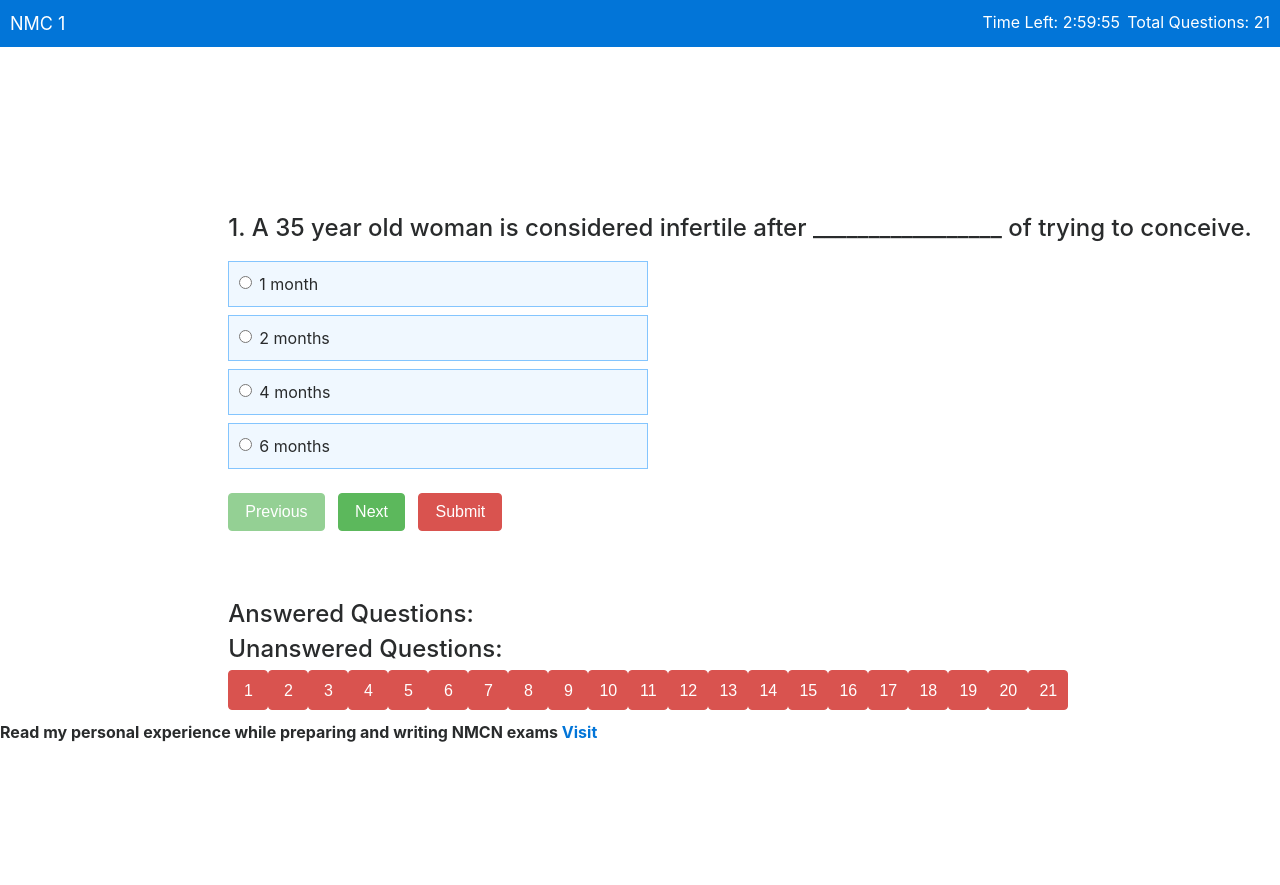
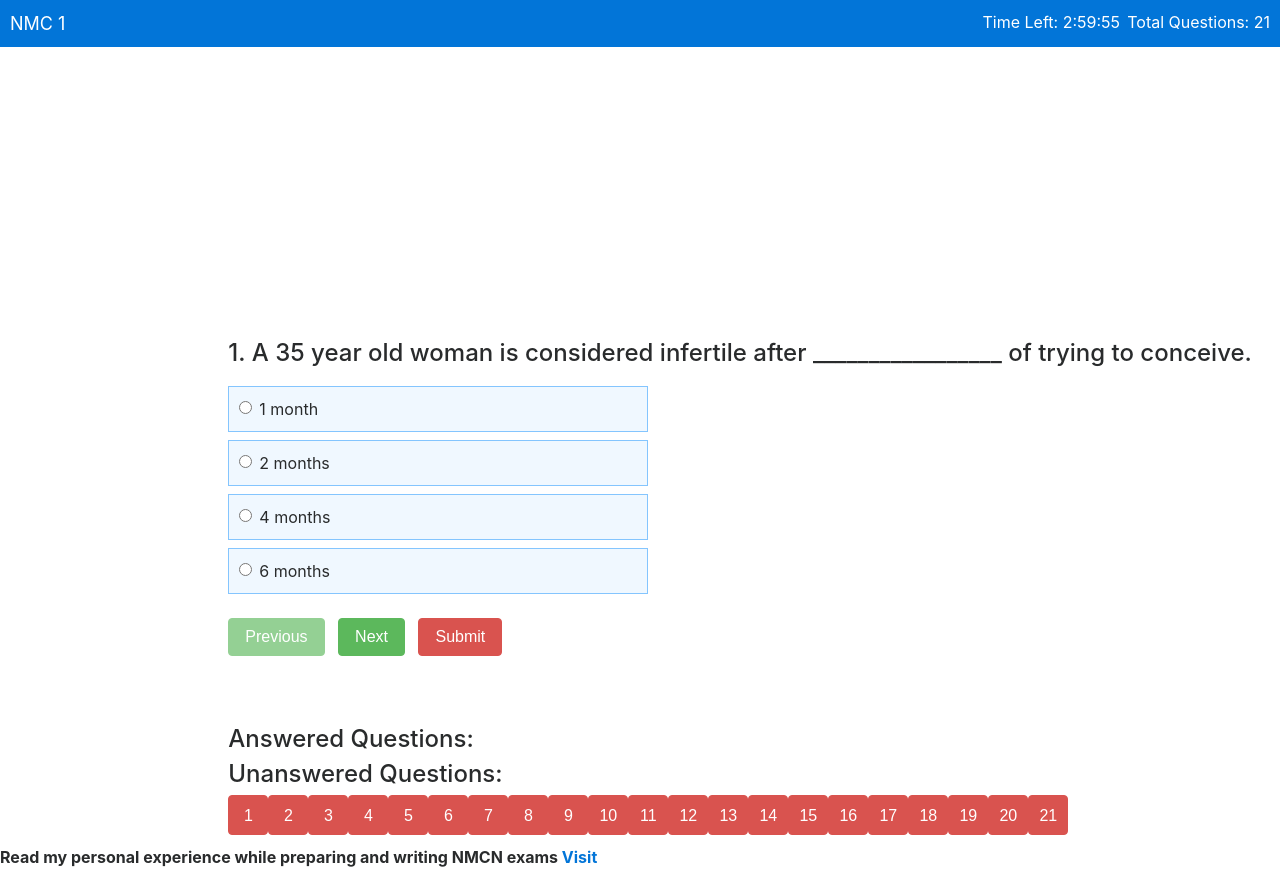
Before and after one commit to Orthority/N, a plain HTML site: page Index.html in a window 1280 px wide. Before the commit the page ends 800 px from the top, so only its background shows below. Drawn offline with nearby package versions, Linux system fonts and the light colour scheme.

Commit message:
Update style1.css

```diff
--- a/style1.css
+++ b/style1.css
@@ -1,5 +1,5 @@
 .content {
-    margin-top: 200px;
+    margin-top: 300px;
 }
 .header {
     padding: 10px;
@@ -21,7 +21,7 @@
     color: #fff;
 }
 .quiz-body {
-    margin-top: 15px;
+    margin-top: 40px;
     padding-bottom: 50px;
 }
 .option-block-container {
```
